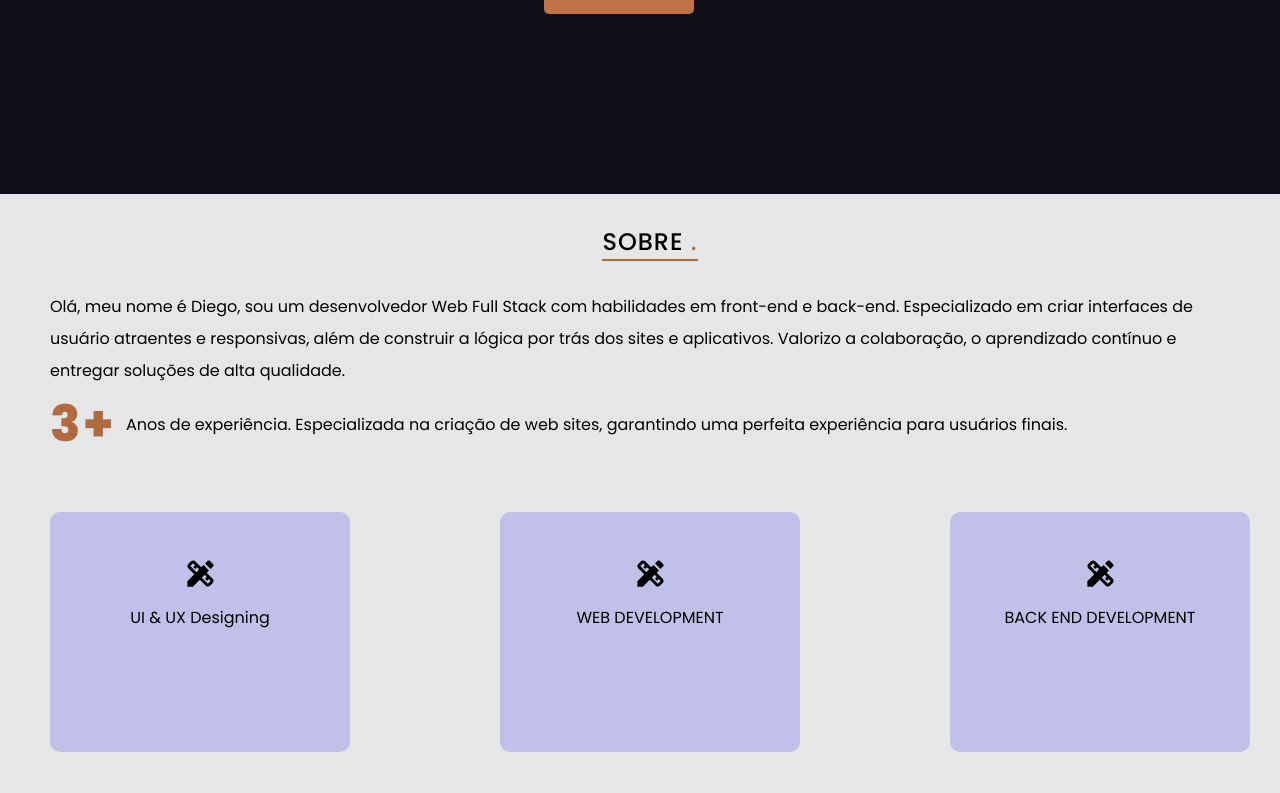
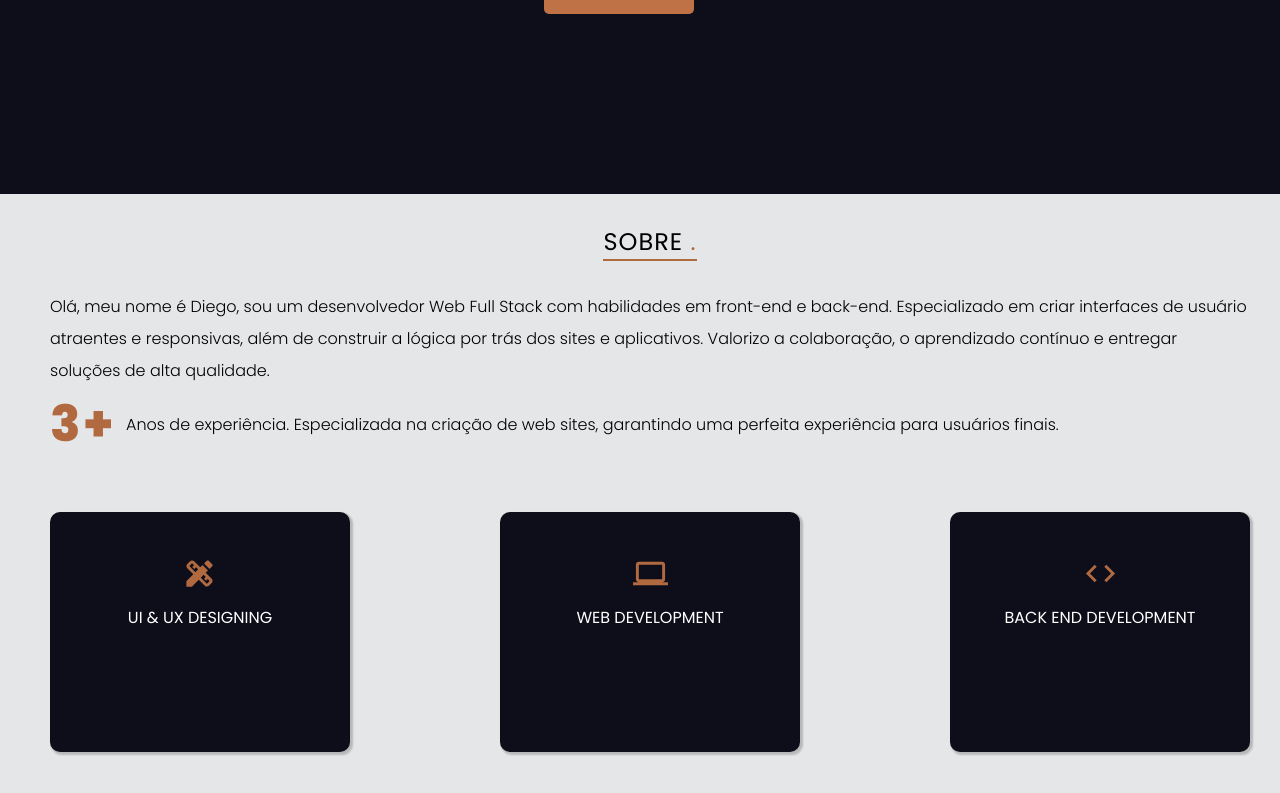
Before and after one commit to DiegoRodrigues007/portfolio-2, a Next.js app: page / in a window 1280 px wide. Shown: the part 519-1312 px from the top of the page. Built offline with nearby package versions, Linux system fonts and the light colour scheme.

Commit message:
estilização dos card concluido

```diff
--- a/src/components/CardSobre/CardSobre.module.scss
+++ b/src/components/CardSobre/CardSobre.module.scss
@@ -1,20 +1,31 @@
 .container {
-  background-color: rgb(192, 192, 233);
+  background-color: #0E0E1B;
   min-width: 300px;
   border-radius: 10px;
   height: 30vh;
   cursor: pointer;
+  box-shadow: 2px 2px 2px 1px rgba(0, 0, 0, 0.2);
   .containerCard {
     max-width: 300px;
     display: flex;
     justify-content: center;
     align-items: center;
-
+    color: white;
     .card {
       margin-top: 40px;
       .iconCard {
         text-align: center;
         font-size: 35px;
+        color: #b16940;
+        &:hover{
+
+          color: #b16940;
+        }
+      }
+
+      .textCard{
+        font-weight: 400;
+        text-transform: uppercase;
       }
     }
   }
--- a/src/components/Menu/Menu.jsx
+++ b/src/components/Menu/Menu.jsx
@@ -26,9 +26,8 @@ function Menu() {
       <nav className={styles.menu}>
         <div className={styles.logo}>
           <a href="#">
-          <img src="/img/logo.png" alt="Logo" />
+            <img src="/img/logo.png" alt="Logo" />
           </a>
-
         </div>
         <div onClick={aoClicar} className={styles.menuButton}>
           <AiOutlineMenu />
--- a/src/components/Sobre/Sobre.module.scss
+++ b/src/components/Sobre/Sobre.module.scss
@@ -13,7 +13,7 @@ $color-orange: #b16940;
       align-items: center;
       justify-content: center;
       h2 {
-        font-weight: 500;
+        font-weight: 400;
         letter-spacing: 1px;
         text-transform: uppercase;
         margin-top: 30px;
@@ -27,10 +27,12 @@ $color-orange: #b16940;
     .textSobre {
       line-height: 32px;
       margin-top: 30px;
+      font-weight: 300;
     }
     .textInline {
       display: flex;
       align-items: center;
+      font-weight: 300;
       span {
         font-weight: 800;
         font-size: 50px;
--- a/src/components/Sobre/index.jsx
+++ b/src/components/Sobre/index.jsx
@@ -1,11 +1,13 @@
 import CardSobre from "../CardSobre";
 import styles from "./Sobre.module.scss";
 import { MdDesignServices } from "react-icons/md";
+import { MdComputer } from "react-icons/md";
+import { MdCode } from "react-icons/md";
 const Sobre = () => {
   const descricoes = [
     { title: "UI & UX Designing ", icon: <MdDesignServices /> },
-    { title: "WEB DEVELOPMENT ", icon: <MdDesignServices /> },
-    { title: "BACK END DEVELOPMENT ", icon: <MdDesignServices /> },
+    { title: "WEB DEVELOPMENT ", icon: <MdComputer /> },
+    { title: "BACK END DEVELOPMENT ", icon: <MdCode /> },
   ];
 
   return (
```
